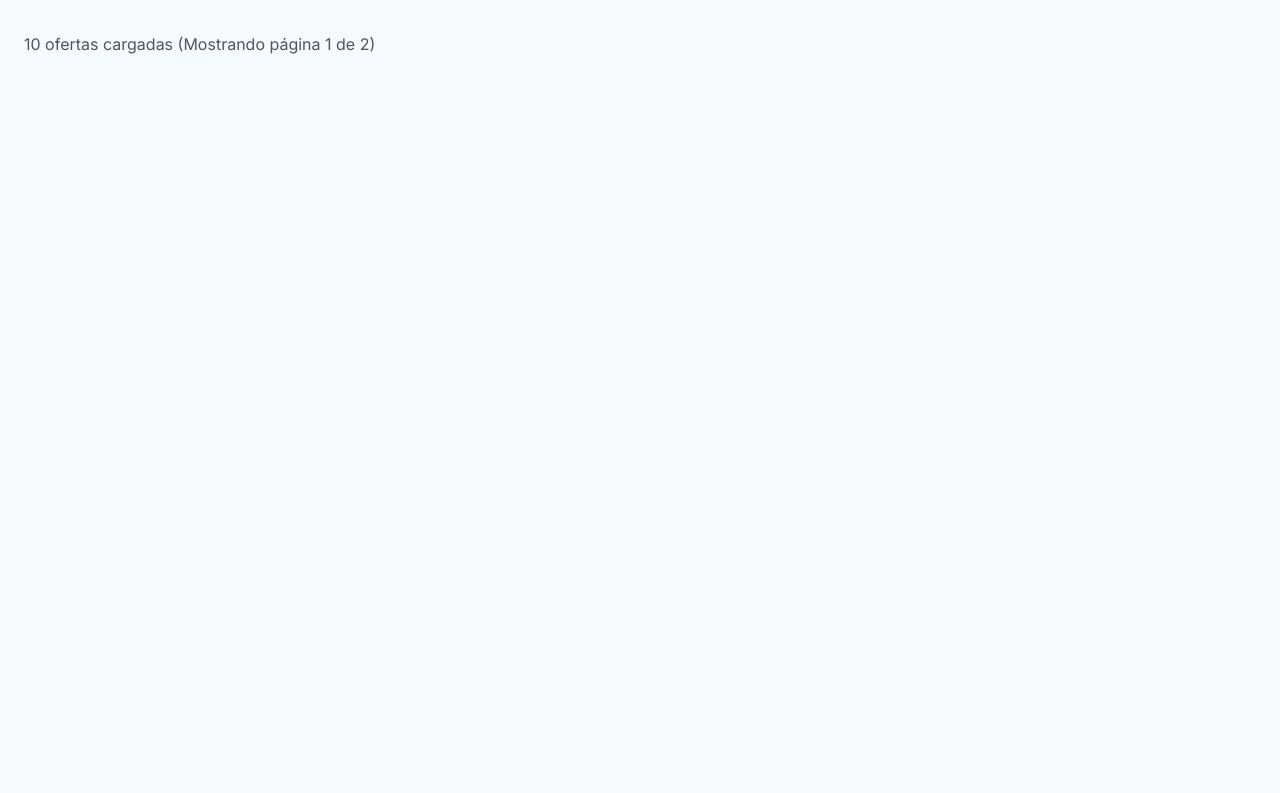
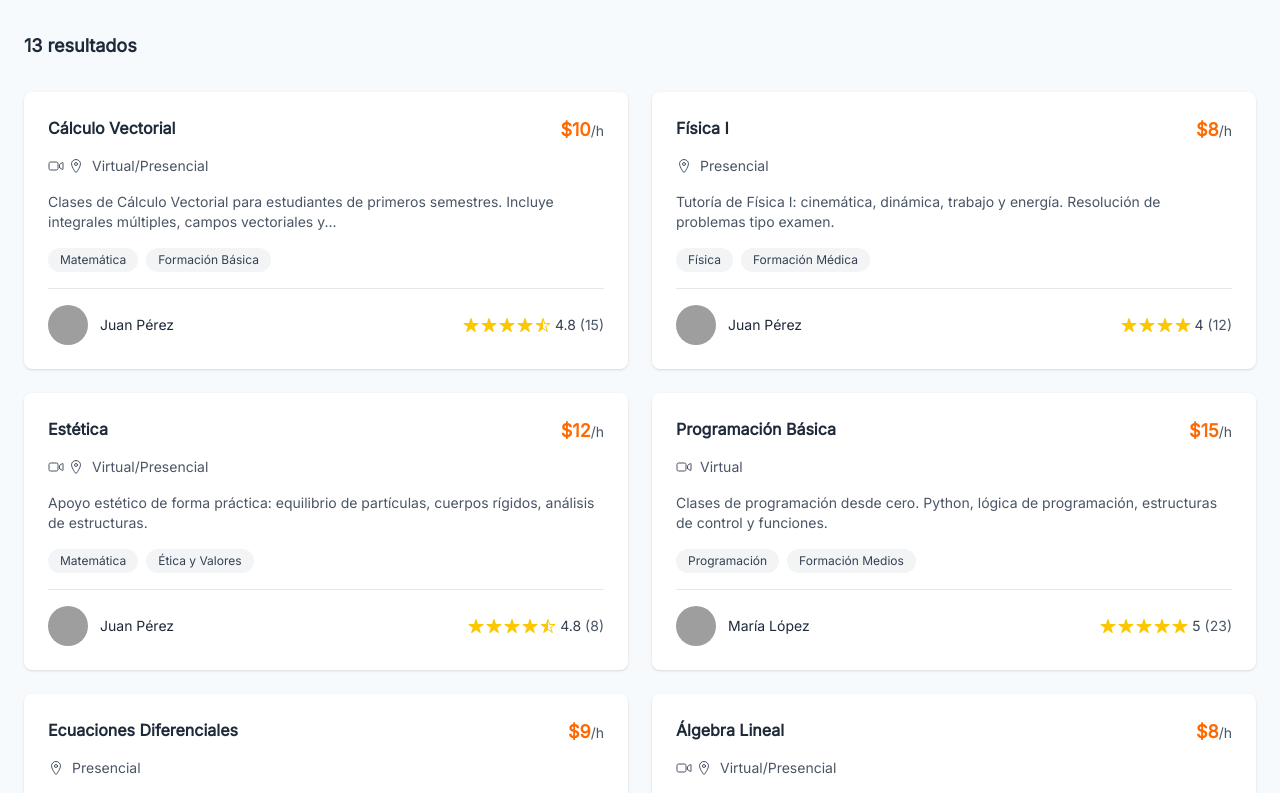
Before and after one commit to PoliTutorias/politutorias-frontend, a Next.js app: page /encuentra-tutoria in a window 1280 px wide. Shown: the top 793 px of the page. Built offline with nearby package versions, Linux system fonts and the light colour scheme; grey boxes are pictures that could not be loaded.

Commit message:
feat: actualizar estilos - remover bordes, cambiar fondo a #f7fafc, integrar componentes HU03 en página

```diff
--- a/src/app/dashboard/tutor/page.tsx
+++ b/src/app/dashboard/tutor/page.tsx
@@ -8,7 +8,7 @@ import { TutorDashboardContent } from '@/components/dashboard/TutorDashboardCont
  */
 export default function TutorDashboardPage() {
   return (
-    <div className="min-h-screen bg-white">
+    <div className="min-h-screen bg-[#f7fafc]">
       {/* Header */}
       <header className="bg-[var(--primary)] text-white p-6">
         <div className="max-w-7xl mx-auto flex justify-between items-center">
--- a/src/app/encuentra-tutoria/page.tsx
+++ b/src/app/encuentra-tutoria/page.tsx
@@ -1,4 +1,7 @@
 import { getOffersAction } from '@/actions/offers/getOffersAction';
+import { SearchResultsHeader } from '@/components/offers/SearchResultsHeader/SearchResultsHeader';
+import { OfferList } from '@/components/offers/OfferList/OfferList';
+import { PaginationControls } from '@/components/offers/PaginationControls/PaginationControls';
 
 interface PageProps {
   searchParams: { [key: string]: string | string[] | undefined };
@@ -29,30 +32,18 @@ export default async function PoliTutoriasPage({ searchParams }: PageProps) {
 
     return (
       <main className="min-h-screen bg-[#f7fafc]">
-        <div className="containers mx-auto px-6 py-8">
+        <div className="container mx-auto px-6 py-8">
           {/* Cabecera de resultados */}
-          {/* <SearchResultsHeader totalResults={meta.totalResults} /> */}
+          <SearchResultsHeader totalResults={meta.totalResults} />
 
           {/* Lista de ofertas */}
-          {data.length > 0 ? (
-            <div>
-              {/* <OfferList offers={data} /> */}
-              {/* Placeholder para ofertas */}
-              <p className="text-gray-600">
-                {data.length} ofertas cargadas (Mostrando página {meta.currentPage} de {meta.totalPages})
-              </p>
-            </div>
-          ) : (
-            <div className="rounded-lg bg-white p-8 text-center shadow-sm">
-              <p className="text-gray-600">No se encontraron ofertas de tutoría</p>
-            </div>
-          )}
+          <OfferList offers={data} />
 
           {/* Controles de paginación */}
-          {/* <PaginationControls
+          <PaginationControls
             currentPage={meta.currentPage}
             totalPages={meta.totalPages}
-          /> */}
+          />
         </div>
       </main>
     );
@@ -60,7 +51,7 @@ export default async function PoliTutoriasPage({ searchParams }: PageProps) {
     console.error('Error al cargar las ofertas:', error);
     return (
       <main className="min-h-screen bg-[#f7fafc]">
-        <div className="containers mx-auto px-6 py-8">
+        <div className="container mx-auto px-6 py-8">
           <div className="rounded-lg bg-white p-8 text-center shadow-sm">
             <h2 className="mb-2 text-lg font-semibold text-gray-800">
               Error al cargar las ofertas
--- a/src/components/dashboard/TutorDashboardContent.tsx
+++ b/src/components/dashboard/TutorDashboardContent.tsx
@@ -84,12 +84,12 @@ export function TutorDashboardContent() {
 
   return (
     <>
-      <main className="max-w-7xl mx-auto p-6">
+      <main className="max-w-7xl mx-auto p-6 bg-[#f7fafc]">
         {/* Content Grid */}
         <div className="grid grid-cols-1 lg:grid-cols-4 gap-6">
           {/* Profile Card - Left Side */}
           <div className="lg:col-span-1">
-            <div className="bg-white rounded-lg border border-[var(--border)] p-6">
+            <div className="bg-white rounded-lg shadow-sm p-6">
               {/* Avatar Circle */}
               <div className="flex justify-center mb-4">
                 <div className="w-24 h-24 rounded-full bg-[var(--primary)] text-white flex items-center justify-center text-3xl font-bold">
@@ -125,11 +125,11 @@ export function TutorDashboardContent() {
 
               {/* Content Area */}
               {isLoadingOfertas ? (
-                <div className="bg-white rounded-lg border border-[var(--border)] p-12 text-center flex-grow flex flex-col items-center justify-center">
+                <div className="bg-white rounded-lg shadow-sm p-12 text-center flex-grow flex flex-col items-center justify-center">
                   <p className="text-[var(--text-secondary)]">Cargando ofertas...</p>
                 </div>
               ) : ofertas.length > 0 ? (
-                <div className="bg-white rounded-lg border border-[var(--border)] p-6">
+                <div className="bg-white rounded-lg shadow-sm p-6">
                   <MisOfertasSection offers={ofertas} />
                 </div>
               ) : (
--- a/src/components/ofertas/EmptyOfferState.tsx
+++ b/src/components/ofertas/EmptyOfferState.tsx
@@ -10,7 +10,7 @@ interface EmptyOfferStateProps {
  */
 export function EmptyOfferState({ onCreateClick, showButton = false }: EmptyOfferStateProps) {
   return (
-    <div className="bg-white rounded-lg border border-[var(--border)] p-12 text-center flex-grow flex flex-col items-center justify-center">
+    <div className="bg-white rounded-lg shadow-sm p-12 text-center flex-grow flex flex-col items-center justify-center">
       <svg
         className="h-12 w-12 text-[var(--text-secondary)] mb-4"
         fill="none"
--- a/src/components/ofertas/OfertaCard.tsx
+++ b/src/components/ofertas/OfertaCard.tsx
@@ -12,7 +12,7 @@ interface OfertaCardProps {
  */
 export function OfertaCard({ offer }: OfertaCardProps) {
   return (
-    <div className="bg-white rounded-lg border border-gray-200 shadow-sm p-6 hover:shadow-md transition-shadow">
+    <div className="bg-white rounded-lg shadow-sm p-6 hover:shadow-md transition-shadow">
       {/* Header: Título y Precio */}
       <div className="flex justify-between items-start gap-4 mb-2">
         <h2 className="text-[17px] font-bold text-gray-900 flex-1">
@@ -48,7 +48,7 @@ export function OfertaCard({ offer }: OfertaCardProps) {
         {offer.tags.map((tag) => (
           <span
             key={tag}
-            className="inline-block px-3 py-1.5 bg-gray-100 text-gray-700 rounded-full text-[11.4px] font-medium border border-gray-200"
+            className="inline-block px-3 py-1.5 bg-gray-100 text-gray-700 rounded-full text-[11.4px] font-medium"
           >
             {tag}
           </span>
```
